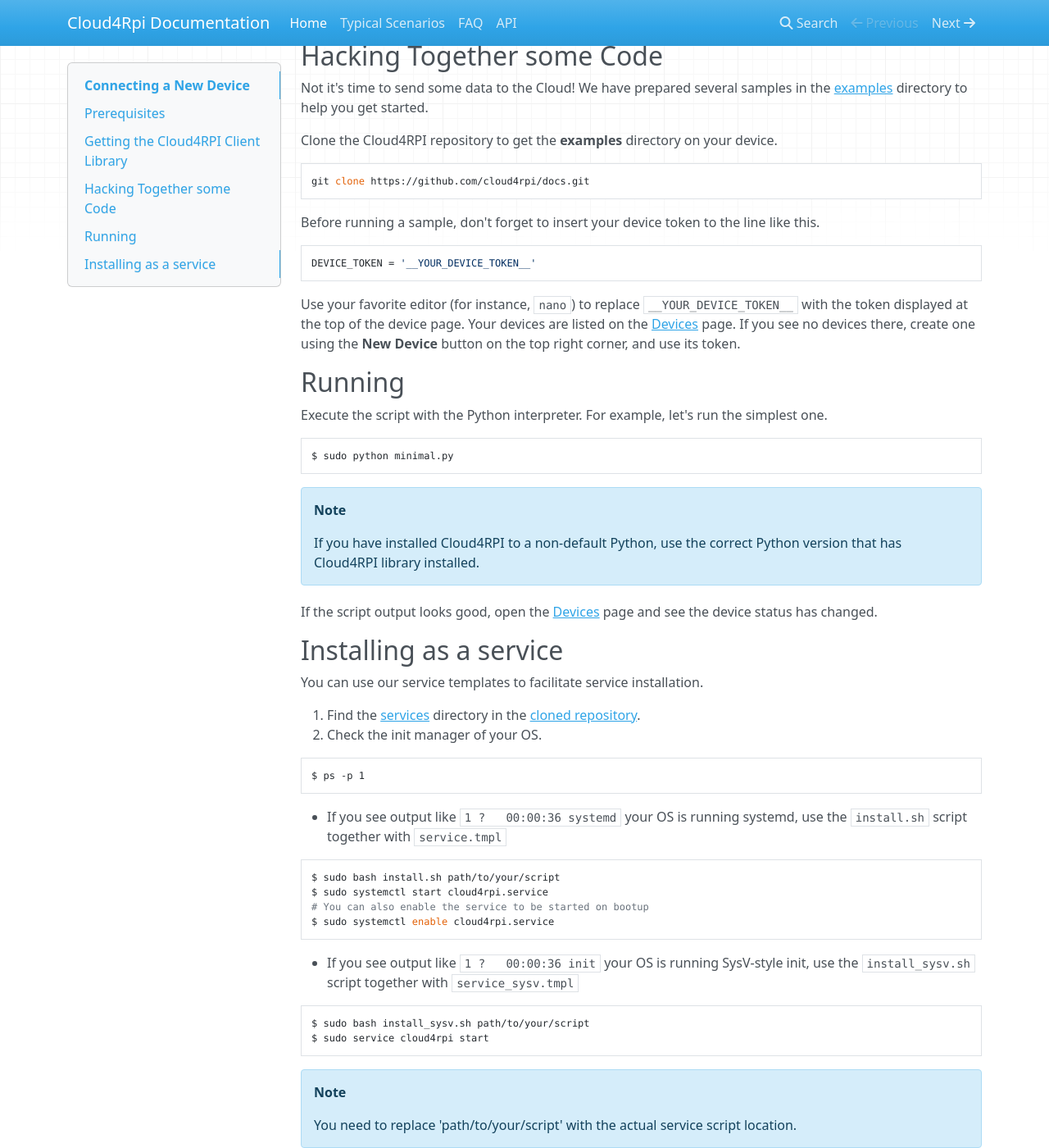
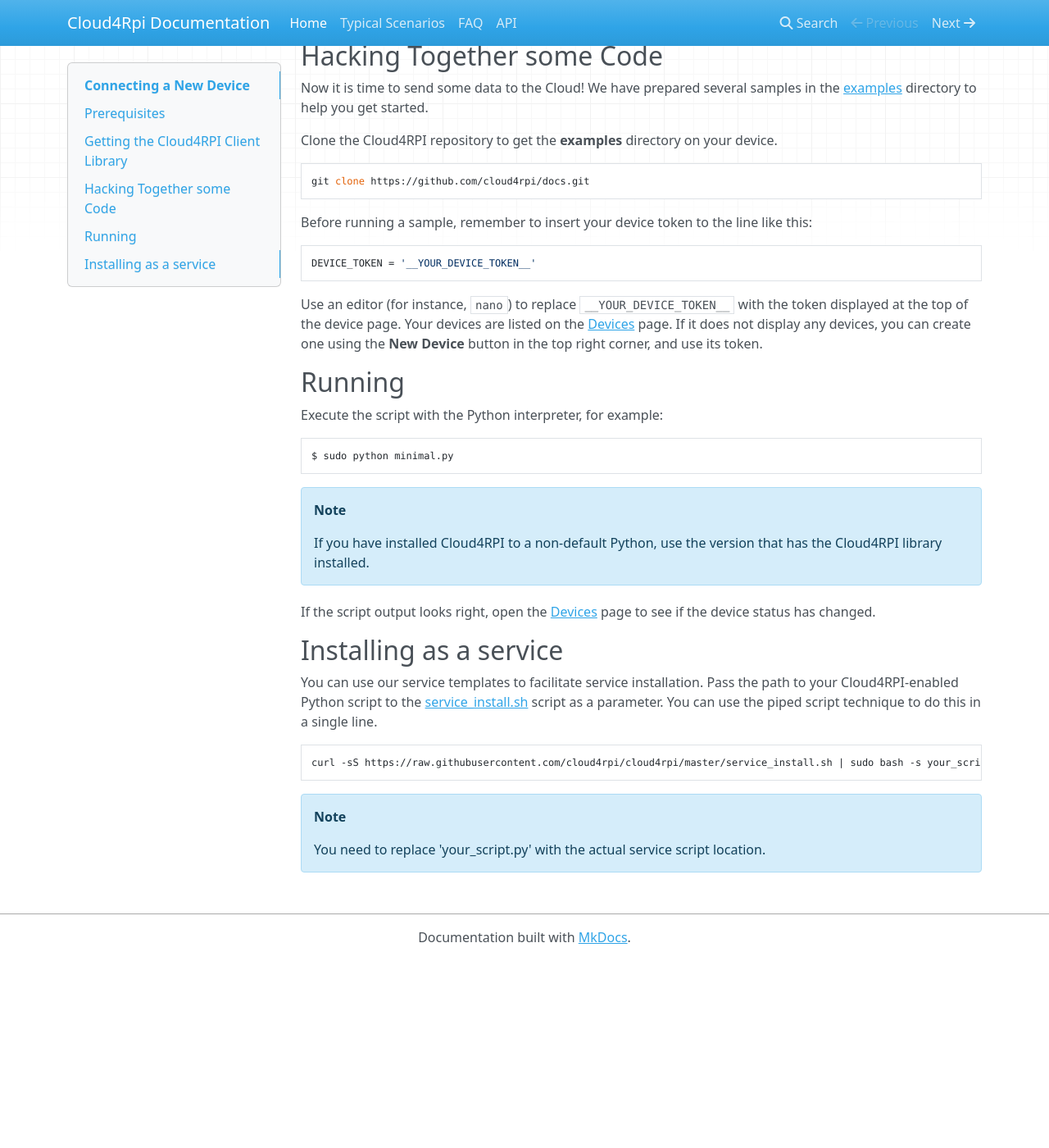
Before and after one commit to cloud4rpi/docs, an MkDocs documentation site: the page built from docs/index.md, in a window 1280 px wide and 1400 px high, scrolled down 1156 px. Shown: the whole window at 82% size. Built offline with MkDocs 1.6.1, drawn with Linux system fonts in a browser that asks for light colours; nearby versions of some CDN libraries; old or Windows-style settings are respelled for this version of MkDocs; after the commit the page ends 2327 px from its top, so only the background shows below that; some of the changed text lies outside the part shown.

Commit message:
Update index.md

````diff
--- a/docs/index.md
+++ b/docs/index.md
@@ -1,10 +1,10 @@
 # Connecting a New Device
 
-Follow the instructions below to connect your device to the [Cloud4RPI](https://cloud4rpi.io) cloud control panel.
+Follow the instructions below to connect your device to the [Cloud4RPI](https://cloud4rpi.io) control panel.
 
 ## Prerequisites
 
-It is always a good idea to upgrade your system before installing. Note that it may take some time.
+It is advisable to update your system before installing. However, it may take some time.
 
 ``` bash
 $ sudo apt-get update && sudo apt-get upgrade
@@ -19,14 +19,14 @@
 You can use alternative methods to [install pip](https://pip.pypa.io/en/stable/installing.html).
 
 !!! Note
-    The Cloud4rpi library works correctly with the Python 2.7.9+ and Python 3.2+ versions.
+    The Cloud4rpi library is compatible with Python 2.7.9+ and Python 3.2+ versions.
 
 
 ### [Optional] Enable interfaces
 If your OS is [Raspbian](https://www.raspberrypi.org/downloads/raspbian/), follow the steps below:
 
-- Run `sudo raspi-config`.
-- Open a section where you can configure additional interfaces. The required section is named `Advanced Options` or `Interfacing Options | Configure connections to peripherals` depending on the version.
+- Run `sudo raspi-config`
+- Open a section for configuring additional interfaces. The required section is named `Advanced Options` or `Interfacing Options | Configure connections to peripherals` depending on the version.
 - Enable I2C, 1-wire and other necessary interfaces.
 - Choose `<Finish>`.
 - Reboot the device with the `sudo reboot` command.
@@ -34,13 +34,13 @@
 
 ## Getting the Cloud4RPI Client Library
 
-Install the library using your preferred Python version. The following command will install Cloud4RPI to the system default python (usually Python 2).
+Install the library using your preferred Python version. The following command will install Cloud4RPi and integrate it with your OS's default Python (usually Python 2):
 
 ``` bash
 $ sudo pip install cloud4rpi
 ```
 
-If you need to use Cloud4RPI with non-default Python, the command will look like this.
+If you need to use Cloud4RPI with Python 3, use the following command:
 
 ``` bash
 sudo python3 -m pip install cloud4rpi
@@ -51,7 +51,7 @@
 
 ## Hacking Together some Code
 
-Not it's time to send some data to the Cloud! We have prepared several samples in the [examples](https://github.com/cloud4rpi/cloud4rpi/tree/master/examples) directory to help you get started.
+Now it is time to send some data to the Cloud! We have prepared several samples in the [examples](https://github.com/cloud4rpi/cloud4rpi/tree/master/examples) directory to help you get started.
 
 Clone the Cloud4RPI repository to get the **examples** directory on your device.
 
@@ -59,54 +59,36 @@
 git clone https://github.com/cloud4rpi/docs.git
 ```
 
-Before running a sample, don't forget to insert your device token to the line like this.
+Before running a sample, remember to insert your device token to the line like this:
 
 ``` python
 DEVICE_TOKEN = '__YOUR_DEVICE_TOKEN__'
 ```
 
-Use your favorite editor (for instance, `nano`) to replace `__YOUR_DEVICE_TOKEN__` with the token displayed at the top of the device page. Your devices are listed on the [Devices](https://cloud4rpi.io/devices) page. If you see no devices there, create one using the **New Device** button on the top right corner, and use its token.
+Use an editor (for instance, `nano`) to replace `__YOUR_DEVICE_TOKEN__` with the token displayed at the top of the device page. Your devices are listed on the [Devices](https://cloud4rpi.io/devices) page. If it does not display any devices, you can create one using the **New Device** button in the top right corner, and use its token.
 
 
 ## Running
 
-Execute the script with the Python interpreter. For example, let's run the simplest one.
+Execute the script with the Python interpreter, for example:
 
 ``` bash
 $ sudo python minimal.py
 ```
 
 !!! Note
-    If you have installed Cloud4RPI to a non-default Python, use the correct Python version that has Cloud4RPI library installed.
+    If you have installed Cloud4RPI to a non-default Python, use the version that has the Cloud4RPI library installed.
 
-If the script output looks good, open the [Devices](https://cloud4rpi.io/devices) page and see the device status has changed.
+If the script output looks right, open the [Devices](https://cloud4rpi.io/devices) page to see if the device status has changed.
 
 
 ## Installing as a service
 
-You can use our service templates to facilitate service installation.
-
-1. Find the  [services](https://github.com/cloud4rpi/cloud4rpi/tree/master/services) directory in the [cloned repository](#hacking-together-some-code).
-2. Check the init manager of your OS.
+You can use our service templates to facilitate service installation. Pass the path to your Cloud4RPI-enabled Python script to the [service_install.sh](https://github.com/cloud4rpi/cloud4rpi/blob/master/service_install.sh) script as a parameter. You can use the piped script technique to do this in a single line.
 
 ``` bash
-$ ps -p 1
-```
-
-- If you see output like `1 ?   00:00:36 systemd` your OS is running systemd, use the `install.sh` script together with `service.tmpl`
-
-``` bash
-$ sudo bash install.sh path/to/your/script
-$ sudo systemctl start cloud4rpi.service
-# You can also enable the service to be started on bootup
-$ sudo systemctl enable cloud4rpi.service
-```
-
-- If you see output like `1 ?   00:00:36 init` your OS is running SysV-style init, use the `install_sysv.sh` script together with `service_sysv.tmpl`
-``` bash
-$ sudo bash install_sysv.sh path/to/your/script
-$ sudo service cloud4rpi start
+curl -sS https://raw.githubusercontent.com/cloud4rpi/cloud4rpi/master/service_install.sh | sudo bash -s your_script.py
 ```
 
 !!! Note
-    You need to replace 'path/to/your/script' with the actual service script location.
+    You need to replace 'your_script.py' with the actual service script location.
````
